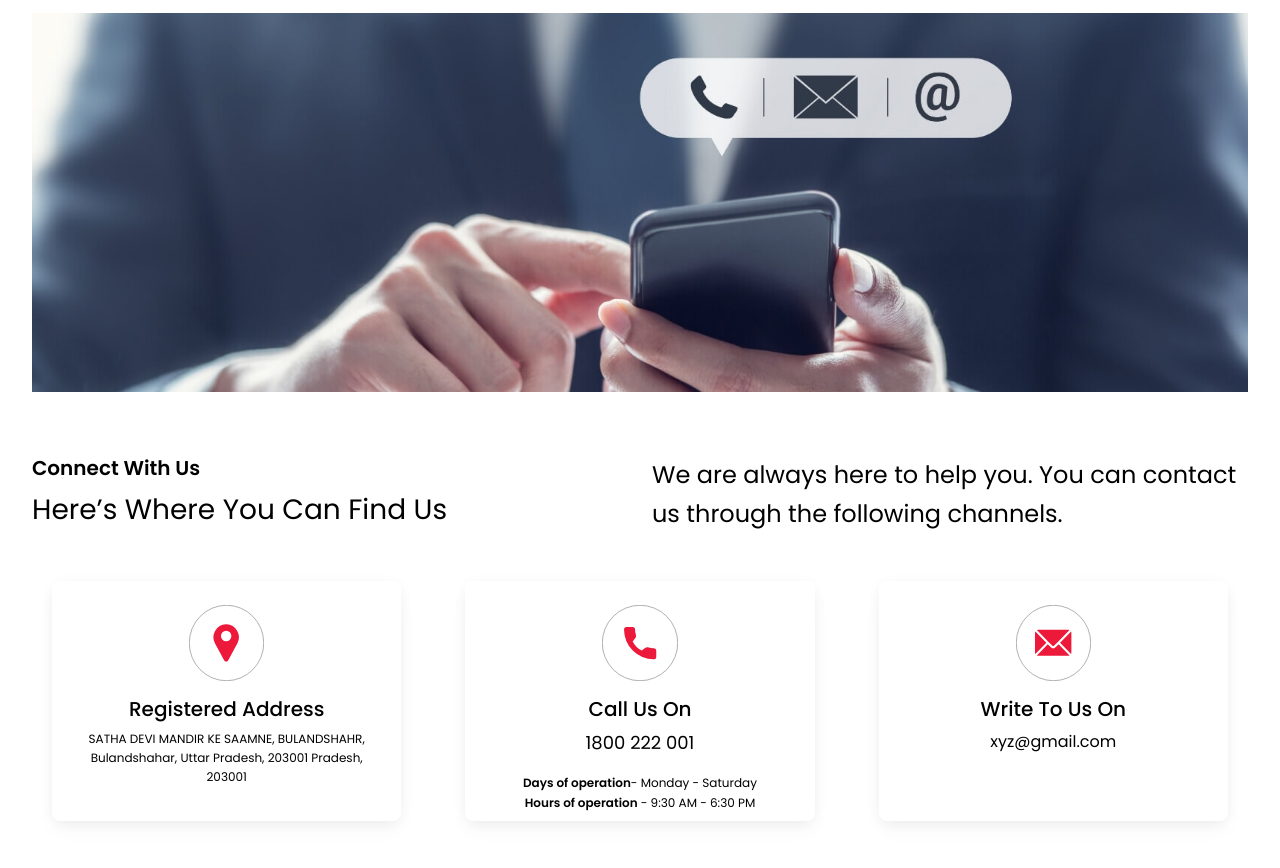
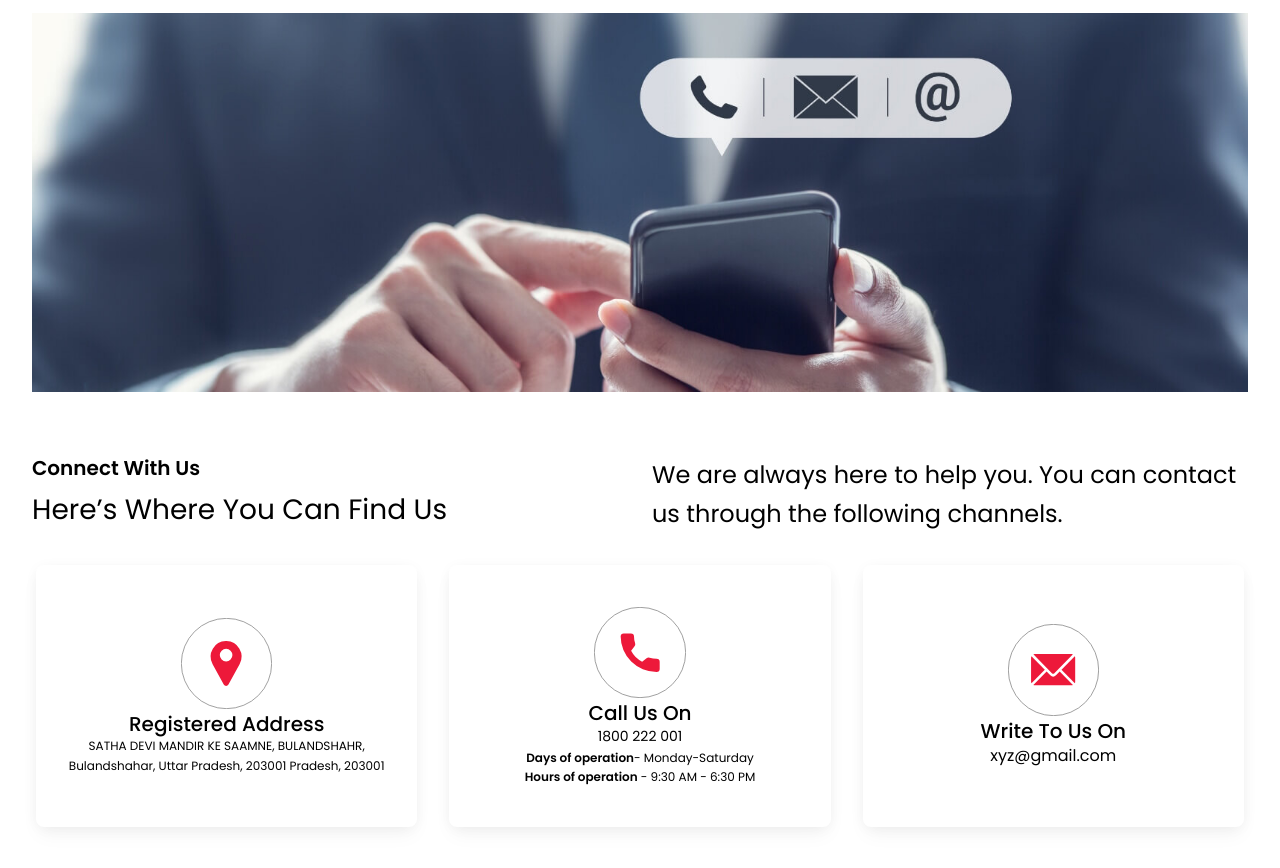
Before and after one commit to AbhayDixitDev/TheToughTiger, a website: page contactus.html in a window 1280 px wide. Shown: the part 206-1074 px from the top of the page. Drawn offline with nearby package versions, Linux system fonts and the light colour scheme.

Commit message:
completed task

```diff
--- a/contactus.html
+++ b/contactus.html
@@ -84,36 +84,36 @@
             </div>
         </div>
         <div class="row">
-            <div class="col-md-4" style="padding: 2rem !important;" id="cardhover">
-                <div class="card  text-black">
+            <div class="col-md-4" style="padding: 1rem !important;" id="cardhover">
+                <div class="card  text-black" >
                     <img src="./img/imghover.svg" class="card-img"  style="opacity: 0;">
-                    <div class="card-img-overlay" style="text-align: center;">
-                        <img src="./img/location.svg" alt="" width="25%" style="padding-bottom: 1rem;">
-                      <h5 class="card-title">Registered Address</h5>
+                    <div class="card-img-overlay" style="text-align: center;margin:0.5rem !important;padding:0px !important;align-content: center;">
+                        <img src="./img/location.svg" alt="" width="25%" style="padding-bottom: 0.2rem;">
+                      <h5 class="card-title" style="padding-bottom: 0px;margin-bottom: 0px;">Registered Address</h5>
                       <p class="card-text" style="font-size: 12px;">SATHA DEVI MANDIR KE SAAMNE, BULANDSHAHR, Bulandshahar, Uttar Pradesh, 203001
                         Pradesh, 203001
                         </p>
                     </div>
                   </div>
             </div>
-            <div class="col-md-4" style="padding: 2rem !important;" id="cardhover">
-                <div class="card  text-black"  style="height: inherit;">
+            <div class="col-md-4" style="padding: 1rem !important;" id="cardhover">
+                <div class="card  text-black"  >
                     <img src="./img/imghover.svg" class="card-img"  style="opacity: 0;">
-                    <div class="card-img-overlay" style="text-align: center;">
-                        <img src="./img/call.svg" alt="" width="25%" style="padding-bottom: 1rem;  ">
-                      <h5 class="card-title">Call Us On</h5>
-                      <p style="font-size: 18px;">1800 222 001</p>
-                      <p class="card-text" style="font-size: 12px;"><span style="font-weight: 600;">Days of operation</span>- Monday - Saturday <br><span style="font-weight: 600;">Hours of operation</span> - 9:30 AM - 6:30 PM</p>
+                    <div class="card-img-overlay" style="text-align: center;margin:0.5rem !important;padding:0px !important;align-content: center;">
+                        <img src="./img/call.svg" alt="" width="25%" style="padding-bottom: 0.2rem;  ">
+                      <h5 class="card-title" style="padding-bottom: 0px;margin-bottom: 0px;">Call Us On</h5>
+                      <p style="font-size: 14px;padding-bottom: 0px;margin-bottom: 0px;">1800 222 001</p>
+                      <p class="card-text" style="font-size: 12px;"><span style="font-weight: 600;">Days of operation</span>- Monday-Saturday <br><span style="font-weight: 600;">Hours of operation</span> - 9:30 AM - 6:30 PM</p>
 
                     </div>
                   </div>
             </div>
-            <div class="col-md-4" style="padding: 2rem !important;"id="cardhover">
+            <div class="col-md-4" style="padding: 1rem !important;" id="cardhover">
                 <div class="card  text-black" >
-                    <img src="./img/imghover.svg" class="card-img"  style="opacity: 0;">
-                    <div class="card-img-overlay" style="text-align: center;">
-                        <img src="./img/mail.svg" alt="" width="25%" style="padding-bottom: 1rem;  ">
-                      <h5 class="card-title">Write To Us On</h5>
+                    <img src="./img/imghover.svg" class="card-img"  style="opacity: 0;" >
+                    <div class="card-img-overlay" style="text-align: center;margin:0.5rem !important;padding:0px !important;align-content: center;">
+                        <img src="./img/mail.svg" alt="" width="25%" style="padding-bottom: 0.2rem;  ">
+                      <h5 class="card-title" style="padding-bottom: 0px;margin-bottom: 0px;">Write To Us On</h5>
                       <p class="card-text">xyz@gmail.com</p>
 
                     </div>
```
